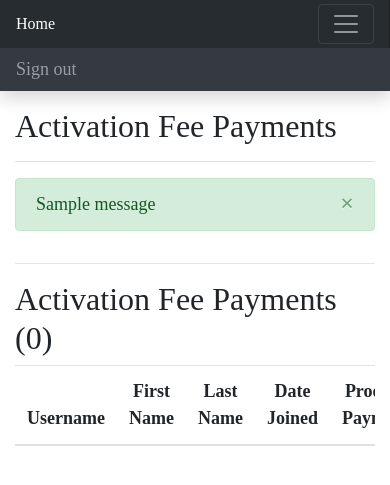
After one commit to unyime1/peer, a Django app: page /act_fee_user/ in a window 390 px wide. The commit adds this page. Shown: the top 485 px of the page. Run offline with Django 3.2, Linux system fonts and the light colour scheme; a user stored in the database is signed in; tables that the repository leaves empty hold one stand-in row (values such as "Sample post"); one stand-in notice (Sample message) is shown; lists and menus that the app fills with data are empty; parts of the project's set-up code (start-up, migrations or seed data) failed here and were passed over; some libraries are stand-ins or nearby versions; some web fonts are replaced.

Commit message:
added activation fee confirmation on user side

```diff
--- /dev/null
+++ b/admins/templates/admins/activation_fee_receipts.html
@@ -0,0 +1,77 @@
+{% extends 'admins/template.html' %}
+{% load static %}
+
+{% block content %}
+
+<div class="container-fluid">
+    <div class="row">
+      {% include 'admins/admin_sidebar.html' %}
+        <main role="main" class="col-md-9 ml-sm-auto col-lg-10 px-md-4">
+            <div class="d-flex justify-content-between flex-wrap flex-md-nowrap align-items-center pt-3 pb-2 mb-3 border-bottom">
+
+                <h1 class="h2">Activation Fee Payments</h1>
+
+            </div>
+
+            {% if messages %}
+                <div class="row">
+                    <div class="col-md-8">
+                        {% include 'mains/messages.html' %}
+                    </div>
+                </div>
+            {% endif %}
+
+            <hr>
+             <h2 id="products">Activation Fee Payments ({{inactive_members_count}})</h2>
+
+            <div class="row">
+                <div class="col-md-12">
+
+                    <div class="table-responsive">
+                        <table class="table table-striped">
+                            <thead>
+                                <tr>
+                                <th scope="col">Username</th>
+                                <th scope="col">First Name</th>
+                                <th scope="col">Last Name</th>
+                                <th scope="col">Date Joined</th>
+                                <th scope="col">Proof of Payment</th>
+                                <th scope="col"></th>
+                                <th scope="col"></th>
+
+                                </tr>
+                            </thead>
+                            <tbody>
+                                {% for user in inactive_customers %}
+                                    {% if user.proof_of_activation_fee %}
+                                    <tr>
+                                    <td> <a href="{% url 'customer_page' user.id %}">{{user.username}} </a></td>
+                                    <td> {{user.first_name}} </td>
+                                    <td> {{user.last_name}} </td>
+                                    <td> {{user.date_created}} </td>
+                                    <td> <img  class="row-image" src="{{user.proof_of_activation_fee}}" > </td>
+                                    <td><a href="{% url 'approve_activation' user.id %}"><button type="button" class="btn btn-success btn-sm">Approve Payment</button></a></td>
+                                    <td><a href="{% url 'block_user' user.id %}"><button type="button" class="btn btn-warning btn-sm">Block</button></a></td>
+
+                                    </tr>
+                                    {% endif %}
+                                {% endfor %}
+
+
+                            </tbody>
+                        </table>
+                    </div>
+                </div>
+
+            </div>
+
+
+        </main>
+
+
+    </div>
+</div>
+
+
+
+{% endblock content %}
--- a/admins/templates/admins/admin_sidebar.html
+++ b/admins/templates/admins/admin_sidebar.html
@@ -29,7 +29,7 @@
         </li>
 
         <li class="nav-item">
-          <a class="nav-link" href="#">
+          <a class="nav-link" href=" {% url 'activation_fee_receipts' %} ">
             <span data-feather="file"></span>
             Activation Fee Payments
           </a>
--- a/admins/urls.py
+++ b/admins/urls.py
@@ -20,7 +20,7 @@ urlpatterns = [
     path('admin/site_settings/referralbonus/', views.referralbonus, name='referralbonus'),
     path('admin/site_settings/account_details/', views.accountDetailsSettings, name='account_details'),
     path('admin/site_settings/activation_fee_setting/', views.activationFeeSetting, name='activation_fee_setting'),
-    #path('admin/acti/', views.activationFeeSetting, name='activation_fee_setting'),
+    path('admin/activation_fee_receipts/', views.activation_fee_receipts, name='activation_fee_receipts'),
 
 
     path('admin/get_help_requests/', views.getHelpRequests, name='get_help_requests'),
--- a/admins/views.py
+++ b/admins/views.py
@@ -573,5 +573,5 @@ def activation_fee_receipts(request):
     inactive_members_count = inactive_customers.count()
 
 
-    contex = {'inactive_customers':inactive_customers, 'inactive_members_count':inactive_members_count}
+    context = {'inactive_customers':inactive_customers, 'inactive_members_count':inactive_members_count}
     return render(request, 'admins/activation_fee_receipts.html', context)
--- a/users/urls.py
+++ b/users/urls.py
@@ -26,6 +26,7 @@ urlpatterns = [
     path('user/receive_details_page/', views.withdrawalDetailsPage, name='receive_details_page'),
     path('user/user_approve_help/<str:withdrawal_id>/', views.userApproveHelp, name='user_approve_help'),
     path('user/user_report_help/<str:withdrawal_id>/', views.userReportHelp, name='user_report_help'),
+     path('act_fee_user/', views.activation_fee_receipts_user, name='act_fee_user'),
 
 
 
--- a/users/views.py
+++ b/users/views.py
@@ -73,8 +73,8 @@ def addAddress(request):
             #address = form.cleaned_data['address']
             #city = form.cleaned_data['city']
             #state = form.cleaned_data['state']
-            #phone_number = form.cleaned_data['phone_number']
-            #sponsor = form.cleaned_data['sponsor']
+            phone_number = form.cleaned_data['phone_number']
+            sponsor = form.cleaned_data['sponsor']
 
             #Address.objects.create(
             #    customer=customer,
@@ -637,15 +637,16 @@ def userDashboard(request):
         except:
             latest_account_details_setting = AdminAccountSetting.objects.all().order_by('-date').first()
 
+        downlines = Customer.objects.filter(sponsor=customer.username, activate=False)
+
+
     help_data = HelpTable.objects.filter(provider=customer.username, approval_status="Not Approved").order_by('-merge_date').first()
     receive_data = HelpTable.objects.filter(receiver=customer.username, approval_status="Not Approved").order_by('-merge_date').first()
 
     context = {'customer':customer, 'help_data':help_data, 'latest_account_details_setting':latest_account_details_setting,
-        'receive_data':receive_data,
+        'receive_data':receive_data, 'downlines':downlines,
         }
     return render(request, 'users/dashboard.html', context)
-
-
 
 
 
@@ -669,3 +670,15 @@ def proofOfActivationPay(request):
 
     context = {'customer':customer, 'form':form, }
     return render(request, 'users/proof_of_act_form.html', context)
+
+
+
+def activation_fee_receipts_user(request):
+    """this page handles the activation fee receipts page"""
+
+    customer = request.user.customer
+    inactive_customers = Customer.objects.filter(activate=False, sponsor=customer.username)
+    inactive_members_count = inactive_customers.count()
+
+    context = {'inactive_customers':inactive_customers, 'inactive_members_count':inactive_members_count}
+    return render(request, 'admins/activation_fee_receipts.html', context)
```
Also changed, not shown: users/templates/users/dashboard.html (+21 -0 lines), users/migrations/0003_auto_20200813_2154.py (added).
